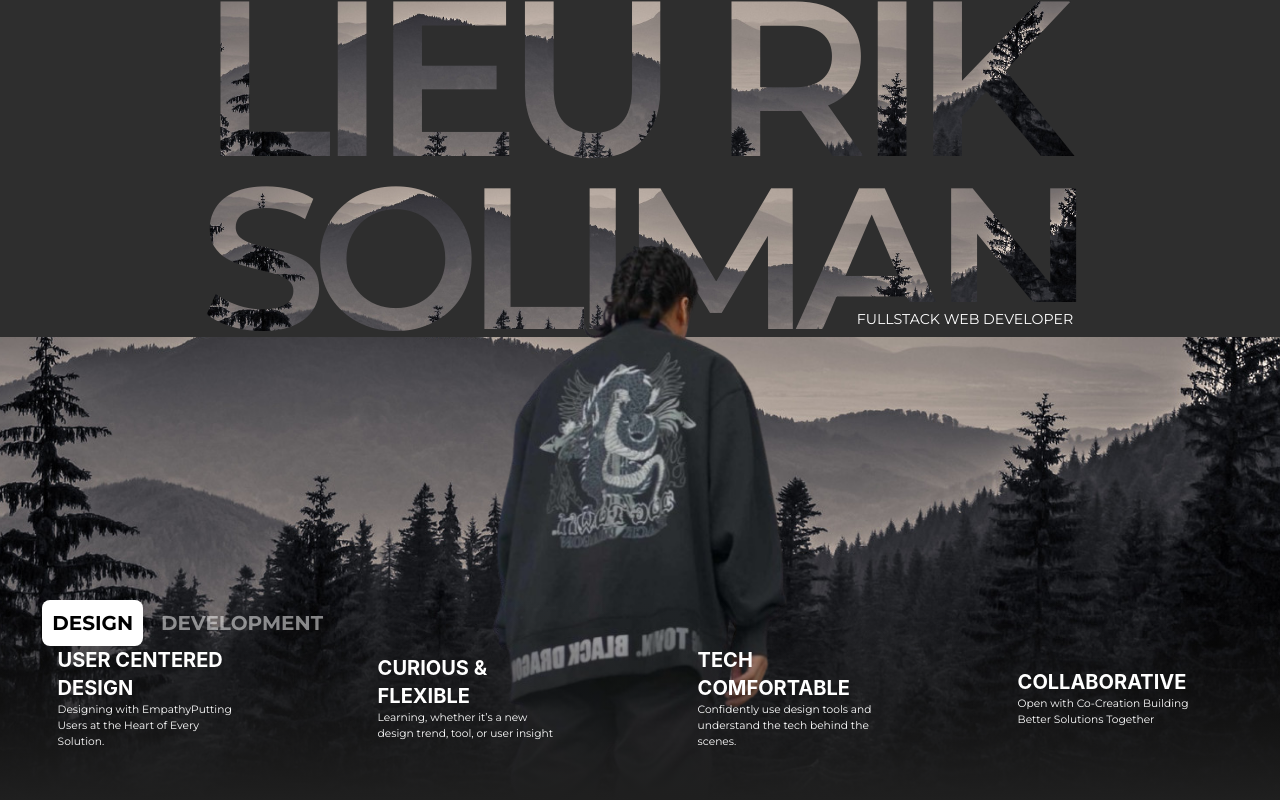
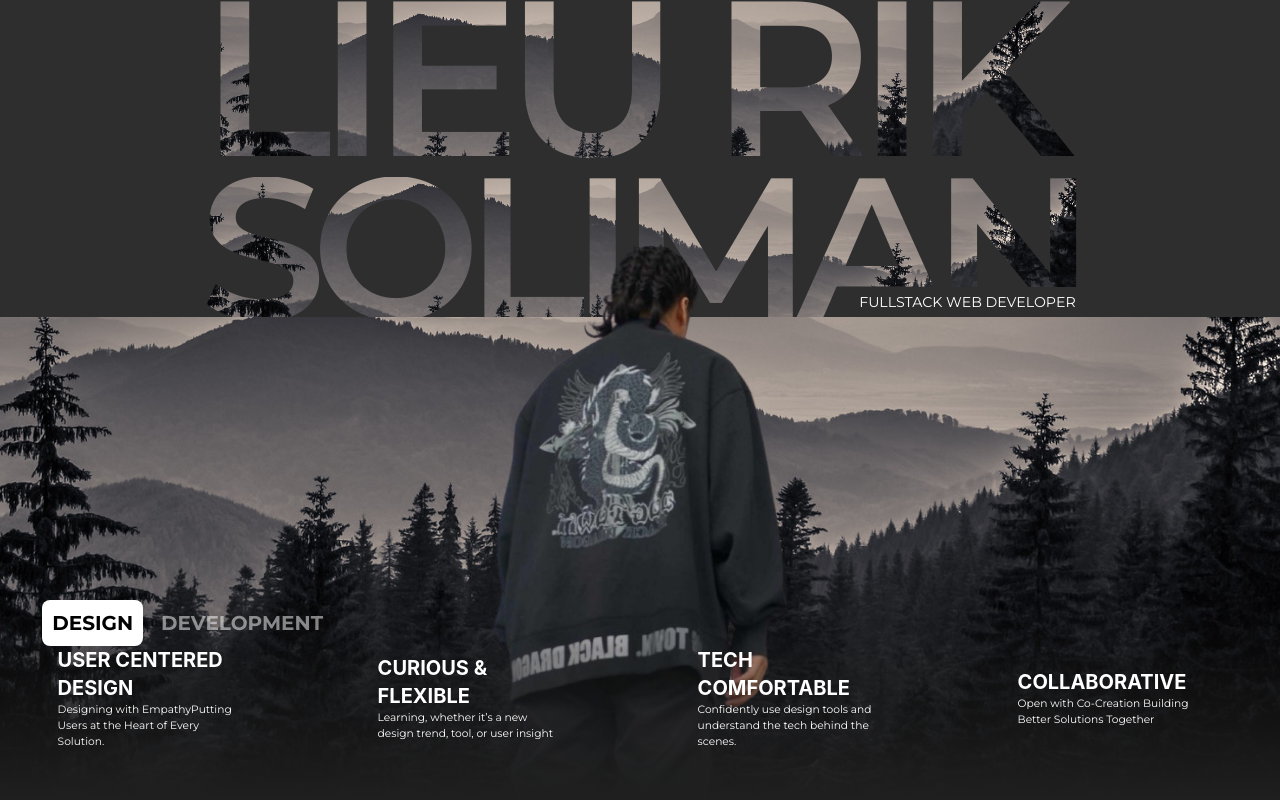
Before and after one commit to cerastvs/portfolio, a React (Vite) app: page / in a window 1280 px wide. Shown: the top 800 px of the page. Built offline with nearby package versions, Linux system fonts and the light colour scheme.

Commit message:
refactor: minor design change

```diff
--- a/src/pages/landingPage/LandingPage.jsx
+++ b/src/pages/landingPage/LandingPage.jsx
@@ -11,7 +11,6 @@ import {
   useScroll,
   useTransform,
 } from "framer-motion";
-
 export default function LandingPage() {
   const [currentSet, switchSet] = useState(designSet);
   const { scrollY } = useScroll();
@@ -19,25 +18,28 @@ export default function LandingPage() {
   const scale = useTransform(scrollY, [0, 500], [1, 1.5]);
   const blur = useTransform(scrollY, [0, 500], ["blur(0px)", "blur(10px)"]);
 
+  const xLeft = useTransform(scrollY, [0, 500], [0, -200]);
+  const xRight = useTransform(scrollY, [0, 500], [0, 200]);
+
   return (
     <section
-      className="min-h-screen md:h-screen w-auto bg-[#1a1a1a] bg-cover bg-center bg-fixed flex flex-col justify-between overflow-hidden relative"
+      className="min-h-screen md:h-screen w-auto bg-[#1a1a1a] bg-cover bg-center bg-fixed flex flex-col justify-between overflow-hidden md:overflow-visible"
       style={{ backgroundImage: `url(${mountains})` }}
     >
       <div className="bg-[#2e2e2e] flex flex-col items-center pt-[8vh] pb-[2vh] md:py-0 relative z-[1]">
         <div>
           <HeroTitle
             classNames="m-[-22px_0_0_0] p-0 tracking-[-5px] md:tracking-[-15px] leading-[0.9] text-transparent bg-cover bg-center bg-fixed font-semibold bg-clip-text text-[14vw] md:text-[17.25vw] block text-center md:text-left"
-            style={{ backgroundImage: `url(${mountains})` }}
+            style={{ backgroundImage: `url(${mountains})`, x: xLeft }}
             text={{ names: "LIEU RIK", size: "" }}
           />
-          <div className="relative flex flex-col justify-end">
+          <div className="relative">
             <HeroTitle
-              classNames="hidden md:block m-0 p-0 tracking-[-15px] leading-[0.8] text-transparent bg-cover bg-center bg-fixed font-semibold bg-clip-text"
-              style={{ backgroundImage: `url(${mountains})` }}
+              classNames="hidden md:block m-0 p-0 tracking-[-15px] leading-[0.7] text-transparent bg-cover bg-center bg-fixed font-semibold bg-clip-text"
+              style={{ backgroundImage: `url(${mountains})`, x: xRight }}
               text={{ names: "SOLIMAN", size: "15.7vw" }}
             />
-            <h2 className="static md:absolute bottom-0 right-0 text-[5vw] sm:text-[4.5vw] md:text-[1.11vw] m-0 p-[0.54vw] md:bg-[#2e2e2e] mt-2 md:mt-0 text-center md:text-left">
+            <h2 className="static md:absolute bottom-0 right-0 text-[5vw] sm:text-[4.5vw] md:text-[1.11vw] m-0 p-[0.35vw] md:bg-[#2e2e2e] mt-2 md:mt-0 text-center md:text-left">
               FULLSTACK WEB DEVELOPER
             </h2>
           </div>
@@ -47,7 +49,7 @@ export default function LandingPage() {
         className="relative md:absolute bottom-0 left-1/2 -translate-x-1/2 w-full sm:w-[95%] h-auto max-h-[60vh] sm:max-h-[70vh] md:h-[80%] object-contain z-[10] block mx-auto md:mx-0 mt-[-6vh] sm:mt-[-8vh] md:mt-0 opacity-100"
         src={myImage}
         alt="Lieu rik"
-        style={{ scale, filter: blur, transformOrigin: "bottom" }}
+        style={{ scale, filter: blur }}
       />
 
       <div className="bg-gradient-to-b from-black/0 to-[#1f1f1f] h-auto md:h-[25%] z-[20] py-8 md:py-0 relative">
```
